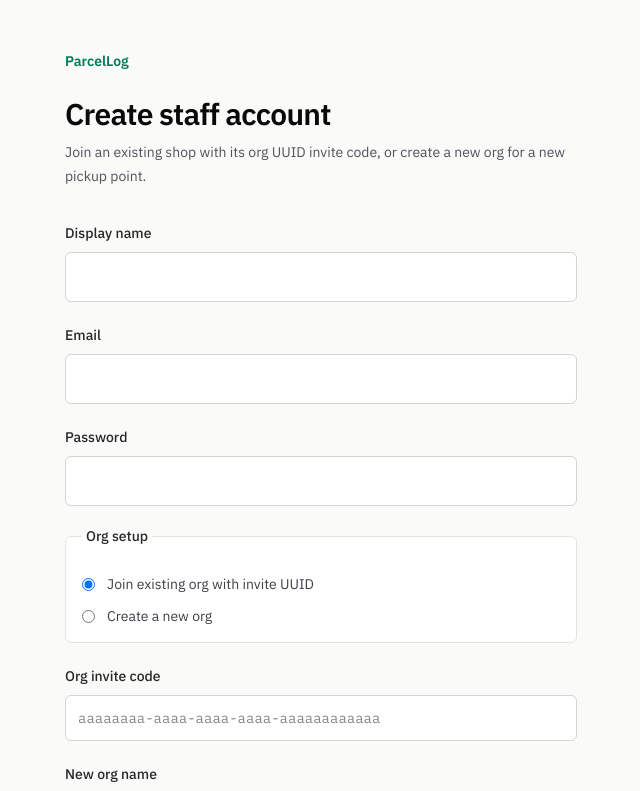
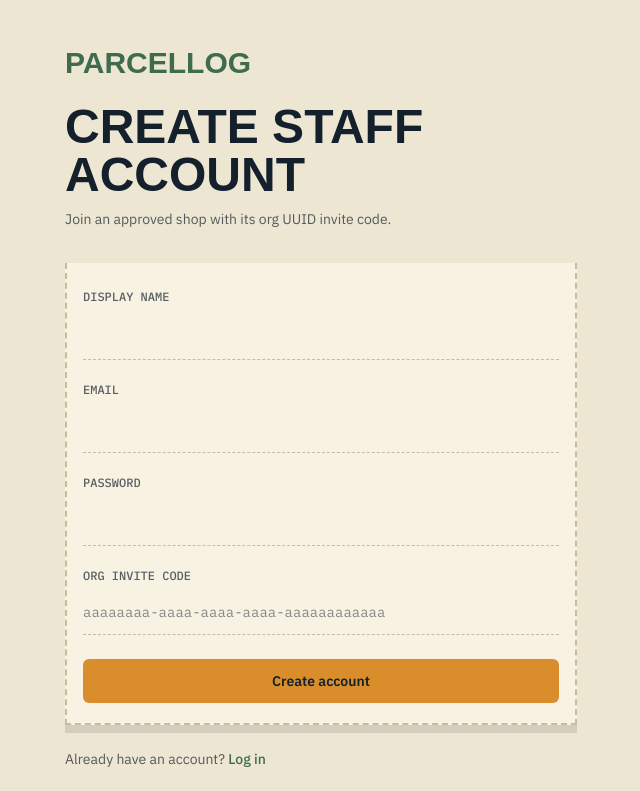
Before and after one commit to maxxPLANCK8/digyrecords, a Next.js app: page /signup in a window 1280 px wide. Shown: the top 791 px of the page, without its empty margins (319-959 px from the left). Built offline with nearby package versions, Linux system fonts and the light colour scheme; a web font is replaced by a local one.

Commit message:
Lock signup to existing org invites

```diff
--- a/src/app/auth/actions.ts
+++ b/src/app/auth/actions.ts
@@ -29,16 +29,10 @@ export async function signup(formData: FormData) {
   const email = requiredString(formData, "email");
   const password = requiredString(formData, "password");
   const displayName = requiredString(formData, "display_name");
-  const mode = requiredString(formData, "org_mode");
   const orgId = requiredString(formData, "org_id");
-  const orgName = requiredString(formData, "org_name");
 
-  if (mode === "join" && !orgId) {
+  if (!orgId) {
     redirect("/signup?error=Org invite code is required.");
-  }
-
-  if (mode === "create" && !orgName) {
-    redirect("/signup?error=Org name is required to create a new org.");
   }
 
   const { data, error } = await supabase.auth.signUp({
@@ -47,9 +41,8 @@ export async function signup(formData: FormData) {
     options: {
       data: {
         display_name: displayName,
-        org_mode: mode,
-        org_id: mode === "join" ? orgId : undefined,
-        org_name: mode === "create" ? orgName : undefined,
+        org_mode: "join",
+        org_id: orgId,
       },
     },
   });
--- a/src/app/signup/page.tsx
+++ b/src/app/signup/page.tsx
@@ -11,42 +11,49 @@ export default async function SignupPage({ searchParams }: SignupPageProps) {
   const params = await searchParams;
 
   return (
-    <main className="flex min-h-screen items-center justify-center bg-stone-50 px-6 py-12 text-zinc-950">
+    <main className="flex min-h-screen items-center justify-center bg-kraft-paper px-6 py-12 text-ledger-ink">
       <section className="w-full max-w-lg">
-        <Link className="text-sm font-semibold text-emerald-700" href="/">
+        <Link
+          className="font-display text-3xl font-extrabold uppercase leading-none text-manifest-green focus-visible:outline-2 focus-visible:outline-offset-2"
+          href="/"
+        >
           ParcelLog
         </Link>
-        <h1 className="mt-6 text-3xl font-semibold tracking-tight">
+        <h1 className="mt-6 font-display text-5xl font-extrabold uppercase leading-none">
           Create staff account
         </h1>
-        <p className="mt-2 text-sm leading-6 text-zinc-600">
-          Join an existing shop with its org UUID invite code, or create a new
-          org for a new pickup point.
+        <p className="mt-2 text-sm leading-6 text-ledger-ink/70">
+          Join an approved shop with its org UUID invite code.
         </p>
 
         {params.error ? (
-          <p className="mt-6 rounded-md border border-red-200 bg-red-50 p-3 text-sm text-red-700">
+          <p className="mt-6 border border-stamp-red bg-paper-light p-3 text-sm text-stamp-red">
             {params.error}
           </p>
         ) : null}
 
-        <form action={signup} className="mt-8 space-y-5">
+        <form
+          action={signup}
+          className="mt-8 border-x-2 border-b-2 border-dashed border-perforation-grey bg-paper-light px-4 pb-5 pt-5 shadow-[0_8px_0_rgba(20,32,43,0.12)]"
+        >
           <label className="block">
-            <span className="text-sm font-medium text-zinc-800">
+            <span className="font-mono text-xs font-medium uppercase text-ledger-ink/70">
               Display name
             </span>
             <input
-              className="mt-2 w-full rounded-md border border-zinc-300 bg-white px-3 py-3 text-base outline-none focus:border-emerald-600"
+              className="mt-1 w-full border-0 border-b border-dashed border-perforation-grey bg-transparent px-0 py-3 text-base text-ledger-ink outline-none focus:border-manifest-amber focus-visible:outline-2 focus-visible:outline-offset-2"
               name="display_name"
               autoComplete="name"
               required
             />
           </label>
 
-          <label className="block">
-            <span className="text-sm font-medium text-zinc-800">Email</span>
+          <label className="mt-4 block">
+            <span className="font-mono text-xs font-medium uppercase text-ledger-ink/70">
+              Email
+            </span>
             <input
-              className="mt-2 w-full rounded-md border border-zinc-300 bg-white px-3 py-3 text-base outline-none focus:border-emerald-600"
+              className="mt-1 w-full border-0 border-b border-dashed border-perforation-grey bg-transparent px-0 py-3 text-base text-ledger-ink outline-none focus:border-manifest-amber focus-visible:outline-2 focus-visible:outline-offset-2"
               name="email"
               type="email"
               autoComplete="email"
@@ -54,10 +61,12 @@ export default async function SignupPage({ searchParams }: SignupPageProps) {
             />
           </label>
 
-          <label className="block">
-            <span className="text-sm font-medium text-zinc-800">Password</span>
+          <label className="mt-4 block">
+            <span className="font-mono text-xs font-medium uppercase text-ledger-ink/70">
+              Password
+            </span>
             <input
-              className="mt-2 w-full rounded-md border border-zinc-300 bg-white px-3 py-3 text-base outline-none focus:border-emerald-600"
+              className="mt-1 w-full border-0 border-b border-dashed border-perforation-grey bg-transparent px-0 py-3 text-base text-ledger-ink outline-none focus:border-manifest-amber focus-visible:outline-2 focus-visible:outline-offset-2"
               name="password"
               type="password"
               autoComplete="new-password"
@@ -66,56 +75,29 @@ export default async function SignupPage({ searchParams }: SignupPageProps) {
             />
           </label>
 
-          <fieldset className="space-y-3 rounded-md border border-zinc-200 bg-white p-4">
-            <legend className="px-1 text-sm font-medium text-zinc-800">
-              Org setup
-            </legend>
-            <label className="flex items-start gap-3 text-sm text-zinc-700">
-              <input
-                className="mt-1"
-                name="org_mode"
-                type="radio"
-                value="join"
-                defaultChecked
-              />
-              Join existing org with invite UUID
-            </label>
-            <label className="flex items-start gap-3 text-sm text-zinc-700">
-              <input className="mt-1" name="org_mode" type="radio" value="create" />
-              Create a new org
-            </label>
-          </fieldset>
-
-          <label className="block">
-            <span className="text-sm font-medium text-zinc-800">
+          <label className="mt-4 block">
+            <span className="font-mono text-xs font-medium uppercase text-ledger-ink/70">
               Org invite code
             </span>
             <input
-              className="mt-2 w-full rounded-md border border-zinc-300 bg-white px-3 py-3 font-mono text-sm outline-none focus:border-emerald-600"
+              className="mt-1 w-full border-0 border-b border-dashed border-perforation-grey bg-transparent px-0 py-3 font-mono text-sm text-ledger-ink outline-none focus:border-manifest-amber focus-visible:outline-2 focus-visible:outline-offset-2"
               name="org_id"
               placeholder="aaaaaaaa-aaaa-aaaa-aaaa-aaaaaaaaaaaa"
+              required
             />
           </label>
 
-          <label className="block">
-            <span className="text-sm font-medium text-zinc-800">
-              New org name
-            </span>
-            <input
-              className="mt-2 w-full rounded-md border border-zinc-300 bg-white px-3 py-3 text-base outline-none focus:border-emerald-600"
-              name="org_name"
-              placeholder="Kilimall Pickup Westlands"
-            />
-          </label>
-
-          <button className="w-full rounded-md bg-emerald-700 px-4 py-3 text-sm font-semibold text-white transition hover:bg-emerald-800">
+          <button className="mt-6 w-full rounded-[6px] bg-manifest-amber px-4 py-3 text-sm font-bold text-ledger-ink transition hover:bg-[#c87d1d] active:translate-y-px active:bg-[#a76312] active:shadow-inner focus-visible:outline-2 focus-visible:outline-offset-2">
             Create account
           </button>
         </form>
 
-        <p className="mt-6 text-sm text-zinc-600">
+        <p className="mt-6 text-sm text-ledger-ink/70">
           Already have an account?{" "}
-          <Link className="font-medium text-emerald-700" href="/login">
+          <Link
+            className="font-medium text-manifest-green underline-offset-4 active:text-manifest-amber focus-visible:outline-2"
+            href="/login"
+          >
             Log in
           </Link>
         </p>
```
Also changed, not shown: 1 other file (tests, documents, lock files or other folders).
